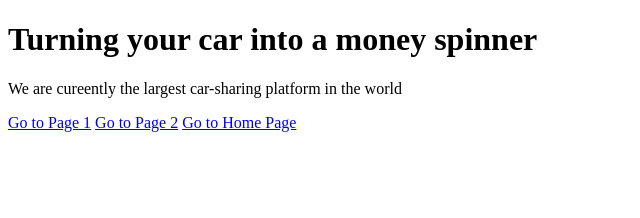
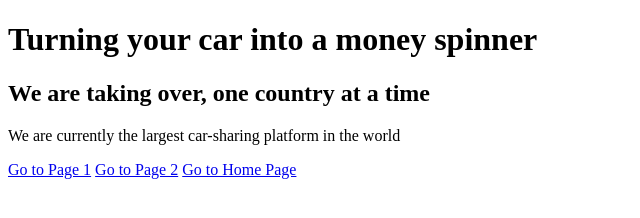
Before and after one commit to olochkabar/exercise, a plain HTML site: page config.html in a window 1280 px wide. Shown: the whole page, without its empty margins (0-640 px from the left). Drawn offline with Linux system fonts and the light colour scheme.

Commit message:
all modifications done

```diff
--- a/config.html
+++ b/config.html
@@ -6,7 +6,8 @@
 </head>
 <body>
     <h1>Turning your car into a money spinner</h1>
-    <p>We are cureently the largest car-sharing platform in the world</p>
+    <h2>We are taking over, one country at a time</h2>
+    <p>We are currently the largest car-sharing platform in the world</p>
     <a href="http://oluwa.test-subaccount-1-v02.test-subaccount-1.rr.mu/page1.html">Go to Page 1</a>
     <a href="http://oluwa.test-subaccount-1-v02.test-subaccount-1.rr.mu/page1.html">Go to Page 2</a>
     <a href="http://oluwa.test-subaccount-1-v02.test-subaccount-1.rr.mu/index.html">Go to Home Page</a>
```
Also changed, not shown: page2.html (+1 -1 lines).
